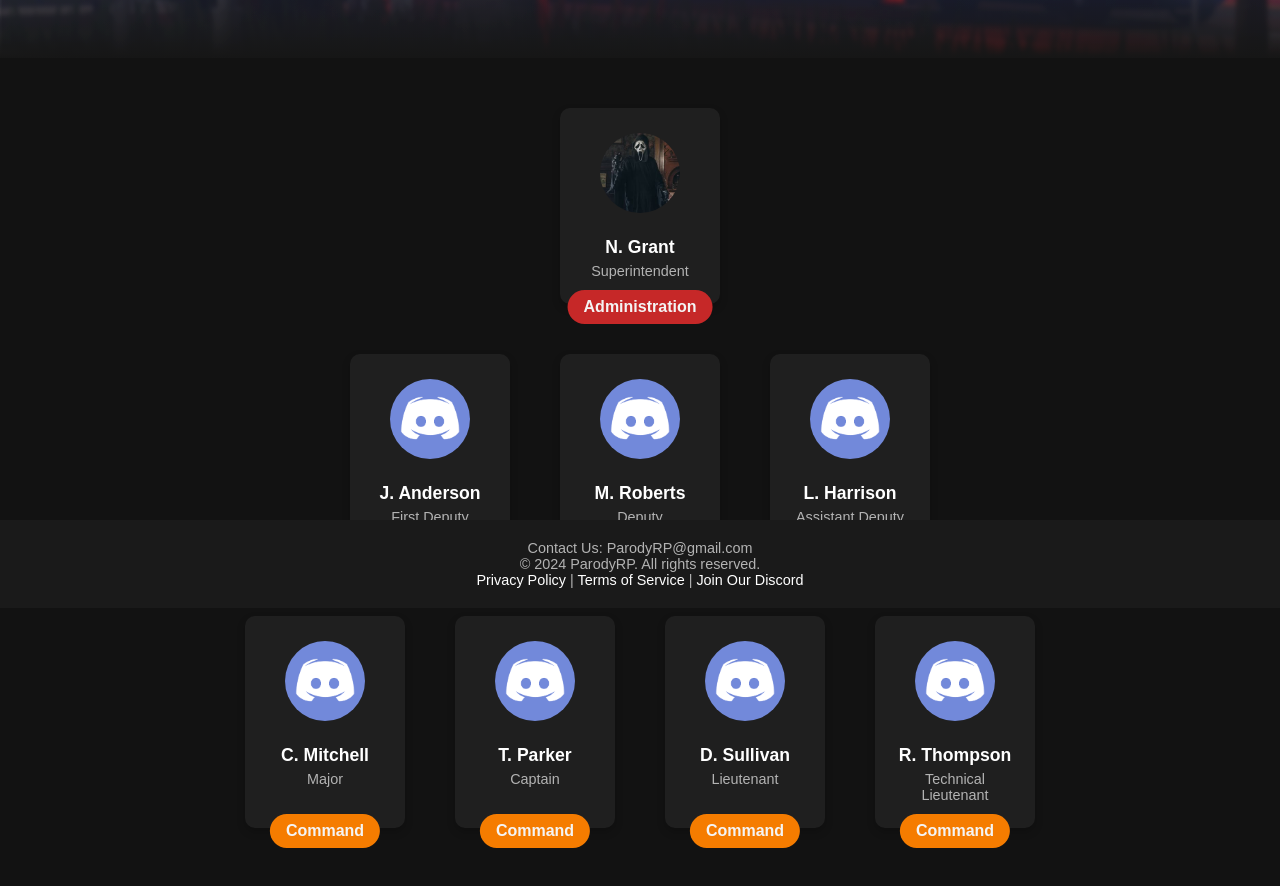
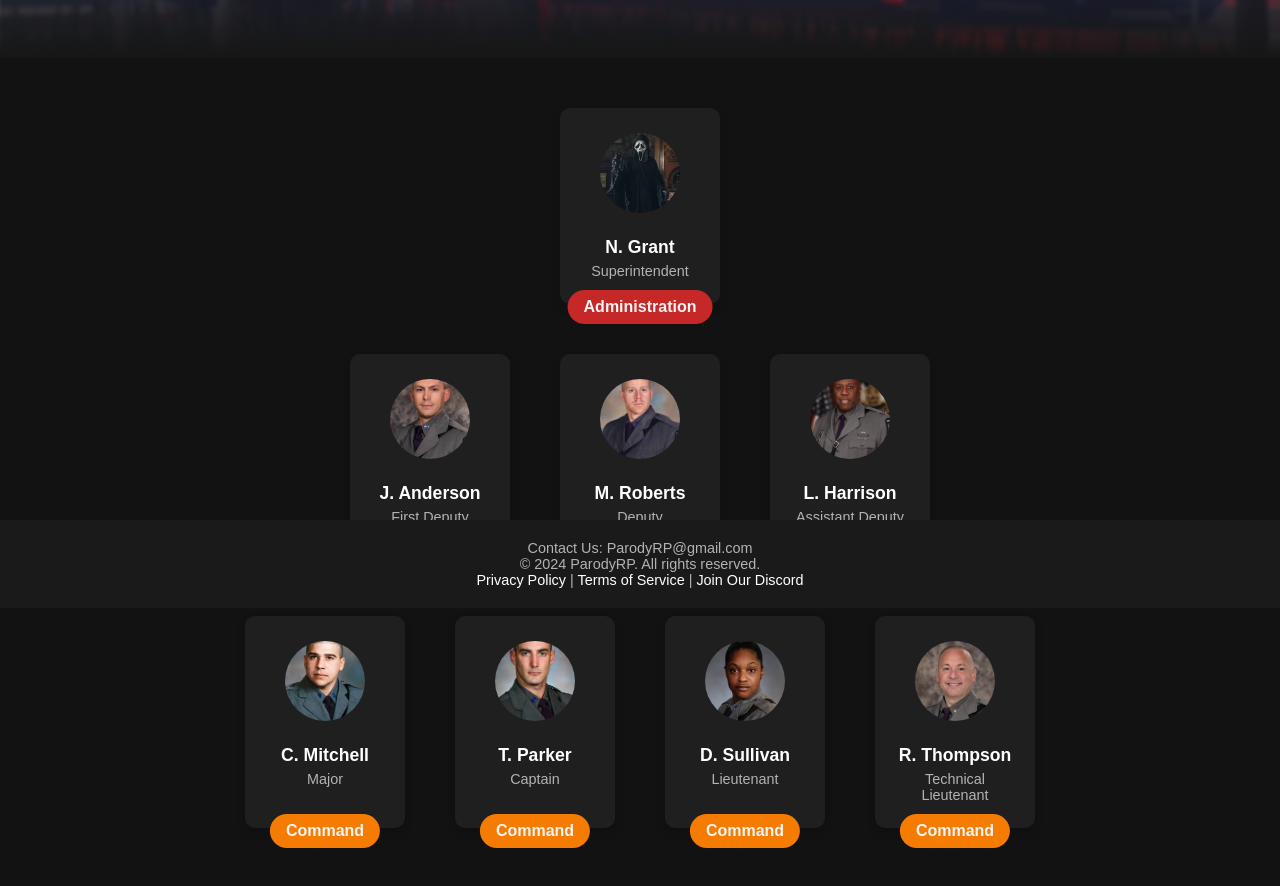
Before and after one commit to Motionq/TestSite, a plain HTML site: page index.html in a window 1280 px wide. Shown: the part 192-1078 px from the top of the page. Drawn offline with Linux system fonts and the light colour scheme.

Commit message:
Update index.html

```diff
--- a/index.html
+++ b/index.html
@@ -187,7 +187,7 @@
     <div class="row-of-profiles">
       <div class="employee-row">
         <div class="employee">
-          <img src="TBD.png" alt="TBD">
+          <img src="NYSPHS1.png" alt="TBD">
           <h3>J. Anderson</h3>
           <p>First Deputy Superintendent</p>
           <div class="admin-bubble admin-bubble-administration">Administration</div> <!-- Separate bubble for Administration -->
@@ -195,7 +195,7 @@
       </div>
       <div class="employee-row">
         <div class="employee">
-          <img src="TBD.png" alt="TBD">
+          <img src="NYSPHS2.png" alt="TBD">
           <h3>M. Roberts</h3>
           <p>Deputy Superintendent</p>
           <div class="admin-bubble admin-bubble-administration">Administration</div> <!-- Separate bubble for Administration -->
@@ -203,7 +203,7 @@
       </div>
       <div class="employee-row">
         <div class="employee">
-          <img src="TBD.png" alt="TBD">
+          <img src="NYSPHS3.png" alt="TBD">
           <h3>L. Harrison</h3>
           <p>Assistant Deputy Superintendent</p>
           <div class="admin-bubble admin-bubble-administration">Administration</div> <!-- Separate bubble for Administration -->
@@ -214,7 +214,7 @@
       <!-- New Third Row of Profiles -->
       <div class="employee-row">
         <div class="employee">
-          <img src="TBD.png" alt="TBD">
+          <img src="NYSPHS4.png" alt="TBD">
           <h3>C. Mitchell</h3>
           <p>Major</p>
           <div class="admin-bubble admin-bubble-command">Command</div>
@@ -222,7 +222,7 @@
       </div>
       <div class="employee-row">
         <div class="employee">
-          <img src="TBD.png" alt="TBD">
+          <img src="NYSPHS5.png" alt="TBD">
           <h3>T. Parker</h3>
           <p>Captain</p>
           <div class="admin-bubble admin-bubble-command">Command</div>
@@ -230,7 +230,7 @@
       </div>
       <div class="employee-row">
         <div class="employee">
-          <img src="TBD.png" alt="TBD">
+          <img src="NYSPHS6.png" alt="TBD">
           <h3>D. Sullivan</h3>
           <p>Lieutenant</p>
           <div class="admin-bubble admin-bubble-command">Command</div>
@@ -238,7 +238,7 @@
       </div>
       <div class="employee-row">
         <div class="employee">
-          <img src="TBD.png" alt="TBD">
+          <img src="NYSPHS7.png" alt="TBD">
           <h3>R. Thompson</h3>
           <p>Technical Lieutenant</p>
           <div class="admin-bubble admin-bubble-command">Command</div>
```
